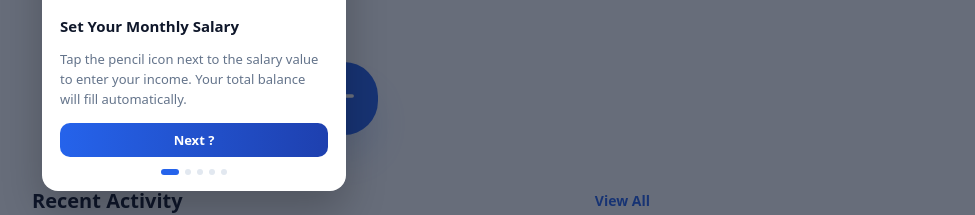
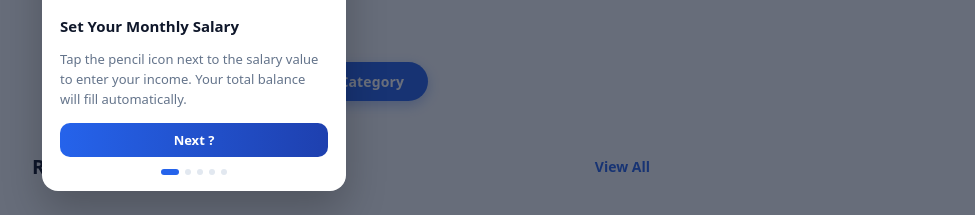
Before and after one commit to Fathima-Nuha/finance-ledger, a React (Create React App) app: page / in a window 1280 px wide. Shown: the part 524-739 px from the top of the page, without its empty margins (296-1271 px from the left). Built offline with nearby package versions, Linux system fonts and the light colour scheme; no server answers; the database is empty.

Commit message:
modified category add button

```diff
--- a/src/App.css
+++ b/src/App.css
@@ -153,11 +153,17 @@
 }
 
 .add-category-btn {
+  display: inline-flex;
+  align-items: center;
+  gap: 0.5rem;
   background-color: #2563eb;
   color: white;
-  padding: 1.25rem;
+  padding: 0.65rem 1.5rem;
   border-radius: 9999px;
-  box-shadow: 0 25px 50px -12px rgba(59, 130, 246, 0.4);
+  font-size: 0.875rem;
+  font-weight: 700;
+  letter-spacing: 0.01em;
+  box-shadow: 0 4px 14px rgba(37, 99, 235, 0.35);
   border: none;
   cursor: pointer;
   transition: all 0.15s ease;
@@ -165,10 +171,13 @@
 
 .add-category-btn:hover {
   background-color: #1d4ed8;
+  box-shadow: 0 6px 20px rgba(37, 99, 235, 0.45);
+  transform: translateY(-1px);
 }
 
 .add-category-btn:active {
-  transform: scale(0.9);
+  transform: scale(0.97);
+  box-shadow: 0 2px 8px rgba(37, 99, 235, 0.3);
 }
 
 .recent-activity-section {
--- a/src/App.jsx
+++ b/src/App.jsx
@@ -395,7 +395,8 @@ function App() {
         {/* Add Category Button */}
         <div className="add-category-wrapper">
           <button className="add-category-btn" onClick={createCategory}>
-            <Plus size={28} strokeWidth={3} />
+            <Plus size={16} strokeWidth={3} />
+            Add Category
           </button>
         </div>
 
```
